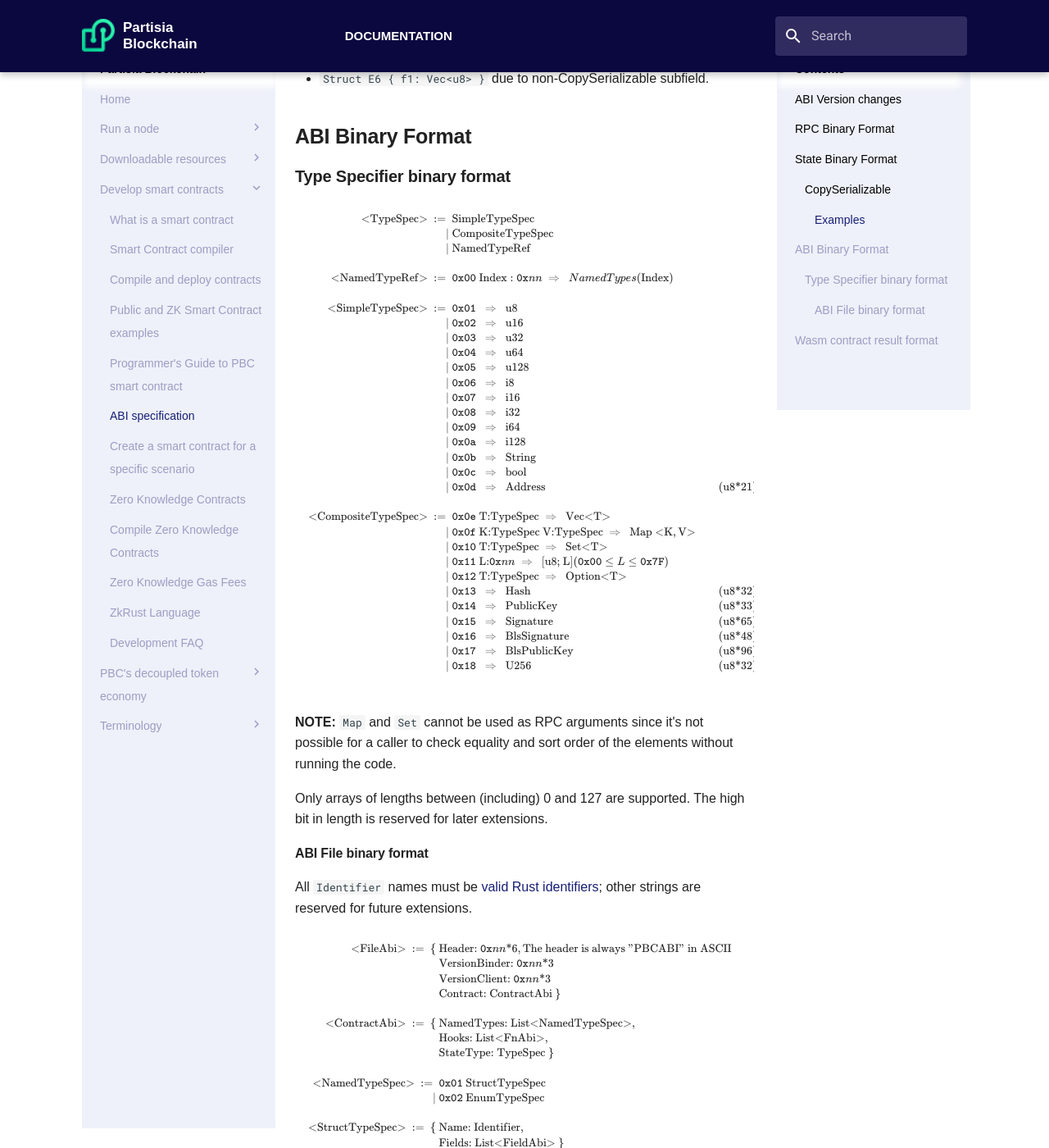
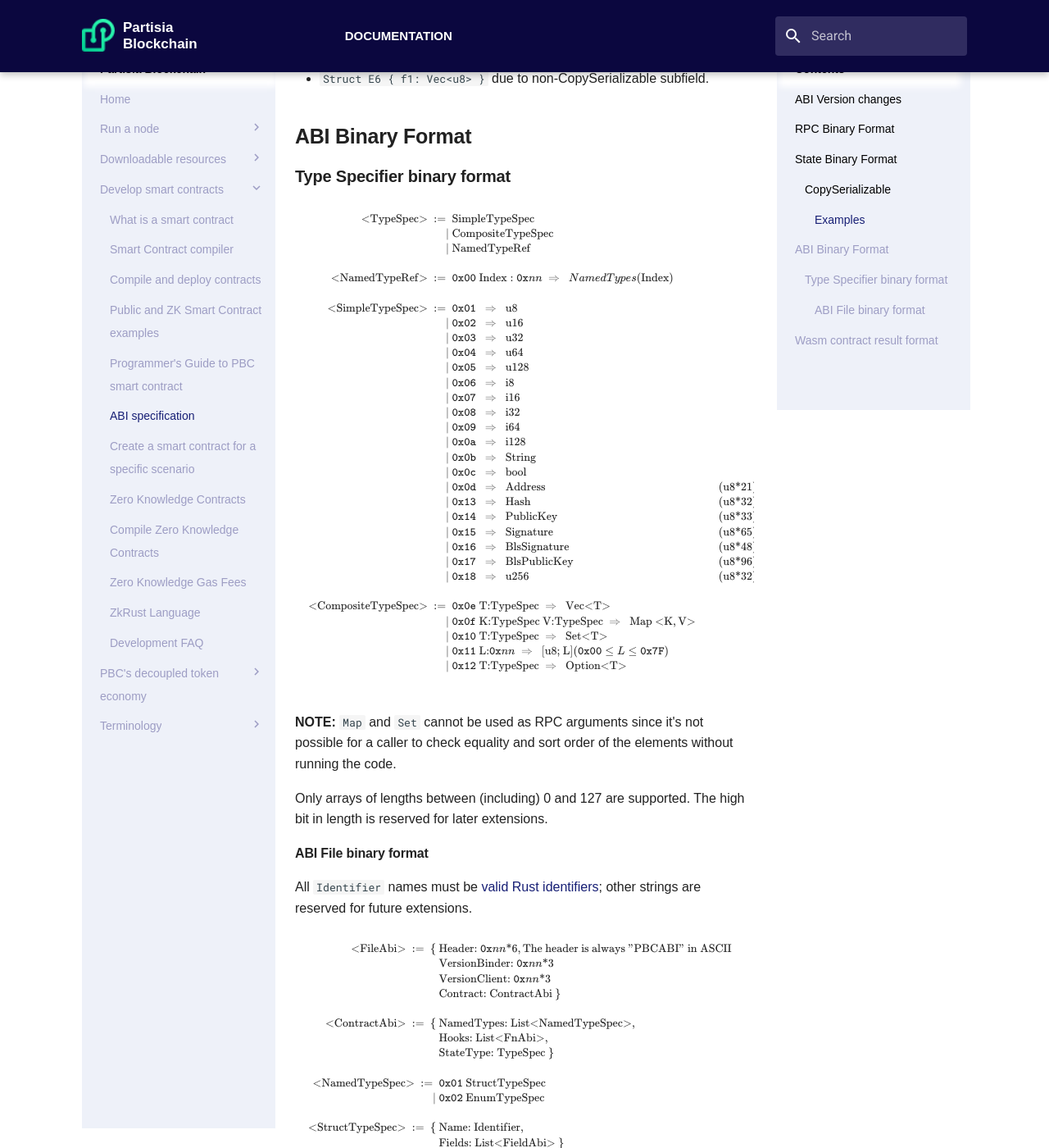
Before and after one commit to 0xSero/partisia-docs, an MkDocs documentation site: the page built from docs/abiv.md, in a window 1280 px wide and 1400 px high, scrolled down 3884 px. Shown: the whole window at 82% size. Built offline with MkDocs 1.6.1 and Material for MkDocs 9.7.7, drawn with Linux system fonts in a browser that asks for light colours; some web fonts are replaced; a script that is not in the unit is left out.

Commit message:
Moved new types to simple types.

```diff
--- a/docs/abiv.md
+++ b/docs/abiv.md
@@ -220,18 +220,18 @@ $$
 | \ &\hexi{0b} \ \Rightarrowx \text{String} \\
 | \ &\hexi{0c} \ \Rightarrowx \text{bool} \\
 | \ &\hexi{0d} \ \Rightarrowx \text{Address} & \text{(u8*21)} \\
+| \ &\hexi{13} \ \Rightarrowx \text{Hash} & \text{(u8*32)}\\
+| \ &\hexi{14} \ \Rightarrowx \text{PublicKey} & \text{(u8*33)}\\
+| \ &\hexi{15} \ \Rightarrowx \text{Signature} & \text{(u8*65)}\\
+| \ &\hexi{16} \ \Rightarrowx \text{BlsSignature} & \text{(u8*48)}\\
+| \ &\hexi{17} \ \Rightarrowx \text{BlsPublicKey} & \text{(u8*96)}\\
+| \ &\hexi{18} \ \Rightarrowx \text{u256} & \text{(u8*32)}\\
 \\
 \text{<CompositeTypeSpec>} \ := \ &\hexi{0e} \text{ T:}\text{TypeSpec} \Rightarrowx \text{Vec<}\text{T>} \\
 | \ &\hexi{0f} \text{ K:}\text{TypeSpec}\text{ V:}\text{TypeSpec} \Rightarrowx \text{Map <}\text{K}, \text{V>} \\
 | \ &\hexi{10} \text{ T:}\text{TypeSpec} \Rightarrowx \text{Set<}\text{T>} \\
 | \ &\hexi{11} \text{ L:}\nnhexi{nn} \Rightarrowx \text{[u8; }\text{L}\text{]}  (\hexi{00} \leq L \leq \hexi{7F}) \\
 | \ &\hexi{12} \text{ T:}\text{TypeSpec} \Rightarrowx \text{Option<}\text{T>} \\
-| \ &\hexi{13} \ \Rightarrowx \text{Hash} & \text{(u8*32)}\\
-| \ &\hexi{14} \ \Rightarrowx \text{PublicKey} & \text{(u8*33)}\\
-| \ &\hexi{15} \ \Rightarrowx \text{Signature} & \text{(u8*65)}\\
-| \ &\hexi{16} \ \Rightarrowx \text{BlsSignature} & \text{(u8*48)}\\
-| \ &\hexi{17} \ \Rightarrowx \text{BlsPublicKey} & \text{(u8*96)}\\
-| \ &\hexi{18} \ \Rightarrowx \text{U256} & \text{(u8*32)}\\
 \\
 \end{align*}
 }
```
